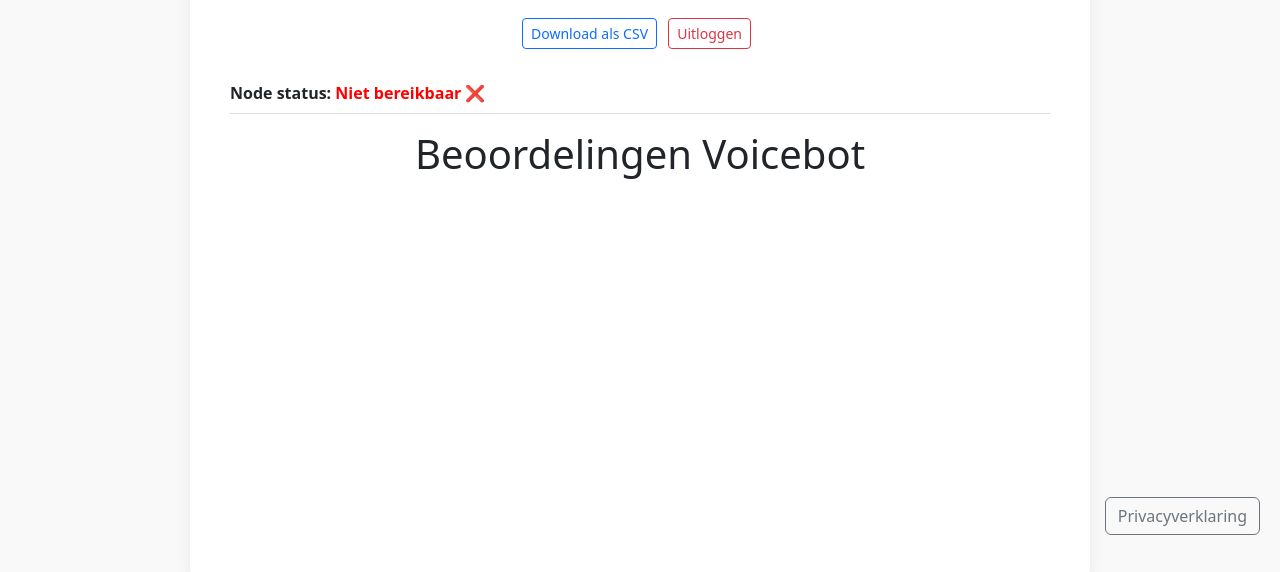
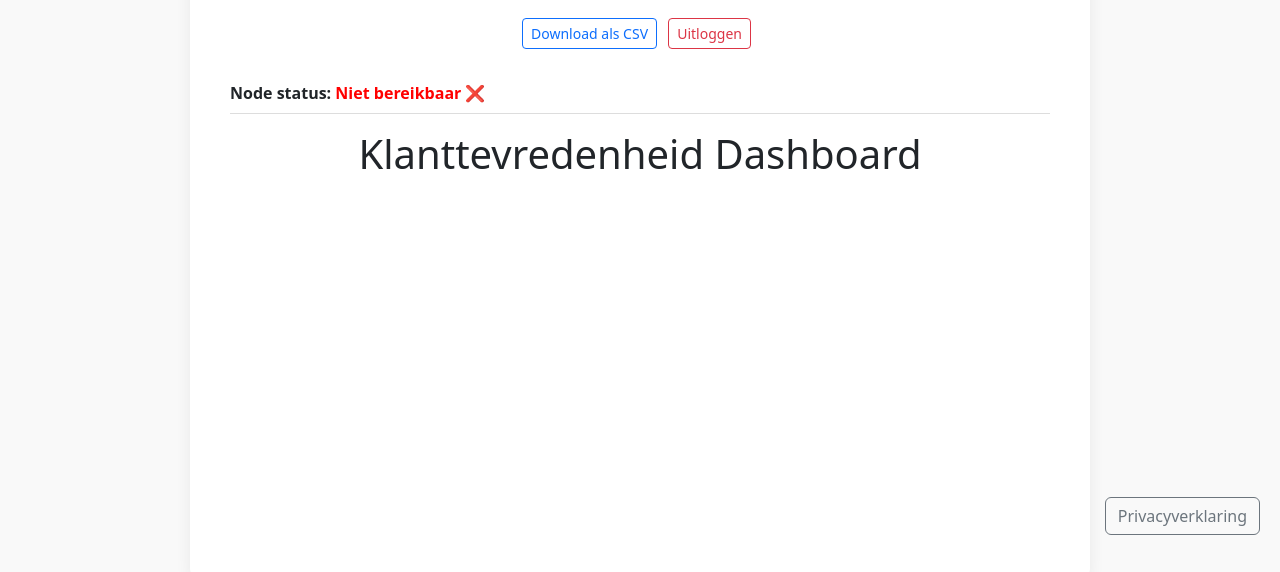
Before and after one commit to OscarRoque0031/kto_voicebot, a website: page dashboard.html in a window 1280 px wide. Shown: the part 245-817 px from the top of the page. Drawn offline with nearby package versions, Linux system fonts and the light colour scheme; no server answers.

Commit message:
Update dashboard.html

```diff
--- a/dashboard.html
+++ b/dashboard.html
@@ -59,7 +59,7 @@
     <div id="api-status" class="mx-2">
       Node status: <span id="api-status-text" style="color: gray;">Controleren...</span>
     </div>
-    <h1 class="mb-4 text-center">Beoordelingen Voicebot</h1>
+    <h1 class="mb-4 text-center">Klanttevredenheid Dashboard</h1>
     <div id="filter-container" class="mb-3 text-center"></div>
     <div class="container-fluid px-3">
       <div class="position-relative" style="min-height:350px;">
```
